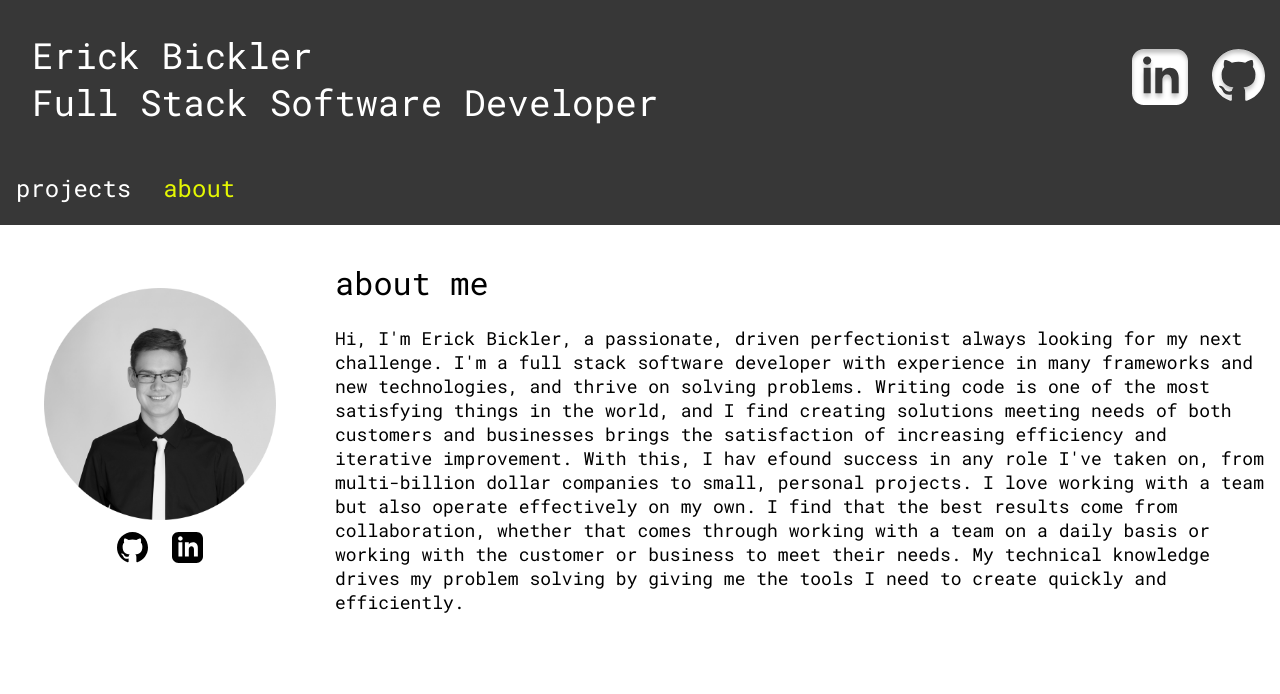
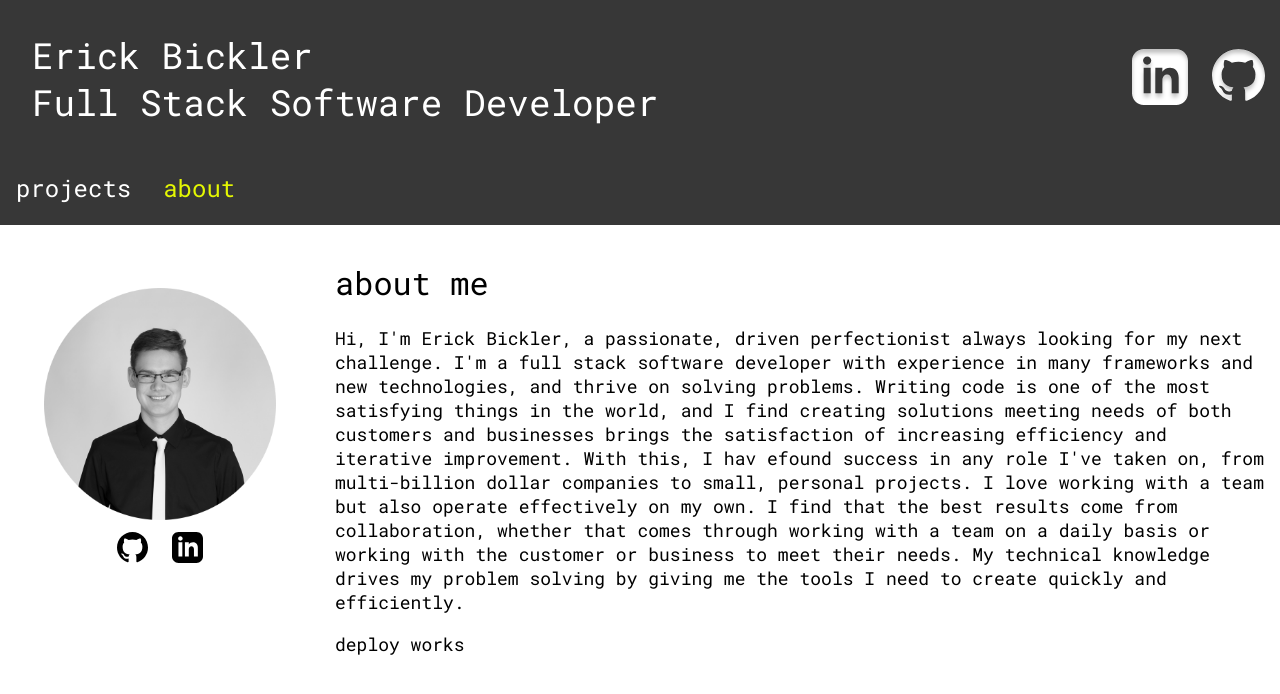
Before and after one commit to erickbickler/erickbickler.github.io, an Angular app: page /about in a window 1280 px wide. Shown: the top 694 px of the page. Built offline with nearby package versions, Linux system fonts and the light colour scheme.

Commit message:
for deploy test

```diff
--- a/src/app/pages/about-page/about-page.component.html
+++ b/src/app/pages/about-page/about-page.component.html
@@ -21,5 +21,8 @@
             whether that comes through working with a team on a daily basis or working with the customer or business to meet their needs. My technical knowledge
             drives my problem solving by giving me the tools I need to create quickly and efficiently.
         </p>
+        <p>
+            deploy works
+        </p>
     </div>
 </div>
```
